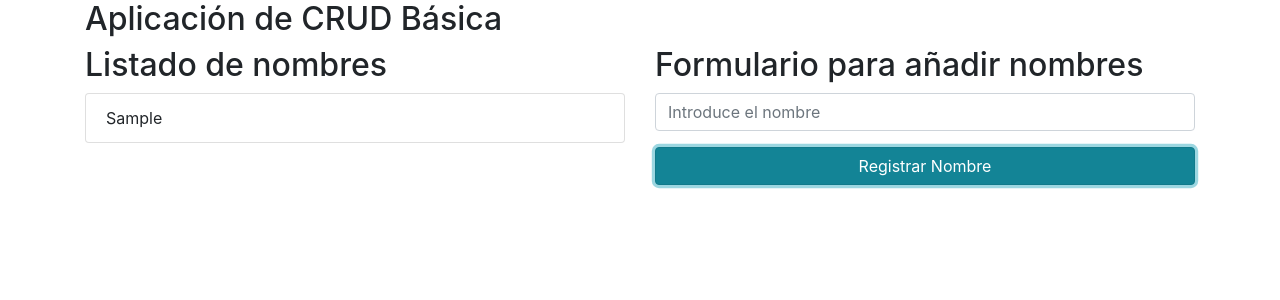
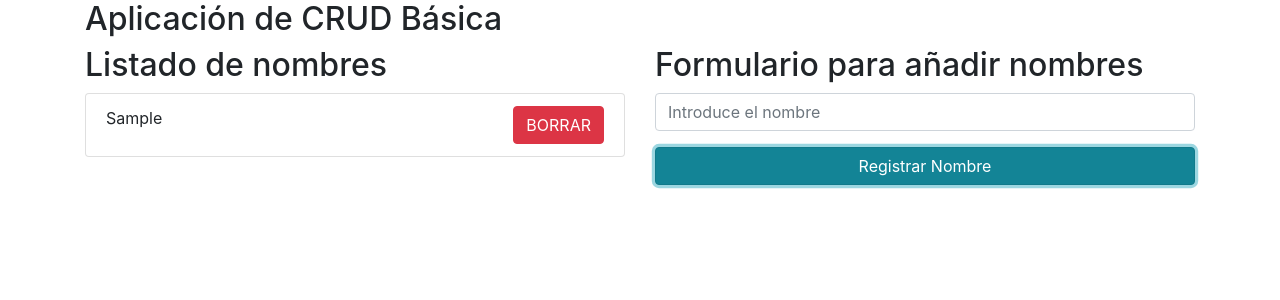
Before and after one commit to JoseMariaMQ/crudbasicoreact, a React (Create React App) app: page / in a window 1280 px wide. Both pictures are taken after typing "Sample" into the empty fields and a click on the input "Registrar Nombre". Shown: the top 300 px of the page. Built offline with nearby package versions, Linux system fonts and the light colour scheme.

Commit message:
Borrar Nombres

```diff
--- a/src/components/Listadonombres.jsx
+++ b/src/components/Listadonombres.jsx
@@ -15,6 +15,10 @@ const Listadonombres = () => {
         setListanombres([...listanombres, nuevoNombre])
         setNombre('')
     }
+    const deleteNOmbre = (id) => {
+        const nuevoArray = listanombres.filter(item => item.id !== id)
+        setListanombres(nuevoArray)
+    }
 
     return (
         <div>
@@ -25,7 +29,12 @@ const Listadonombres = () => {
                     <ul className="list-group">
                         {
                             listanombres.map(item =>
-                                <li key={item.id} className="list-group-item">{item.tituloNombre}</li>
+                                <li key={item.id} className="list-group-item">
+                                    {item.tituloNombre}
+                                    <button onClick={() => {deleteNOmbre(item.id)}} className="btn btn-danger float-right">
+                                        BORRAR
+                                    </button>
+                                </li>
                             )
                         }
                     </ul>
```
